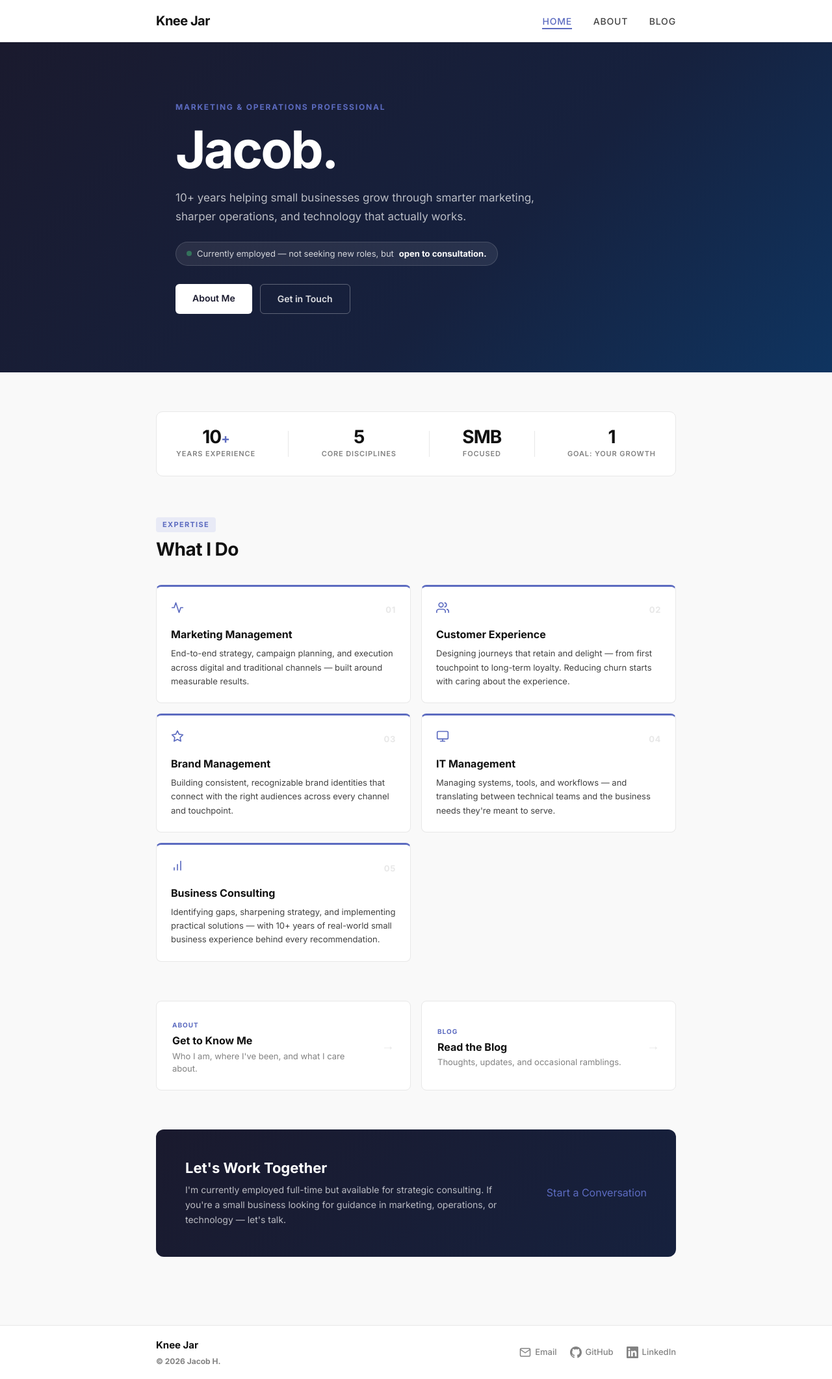
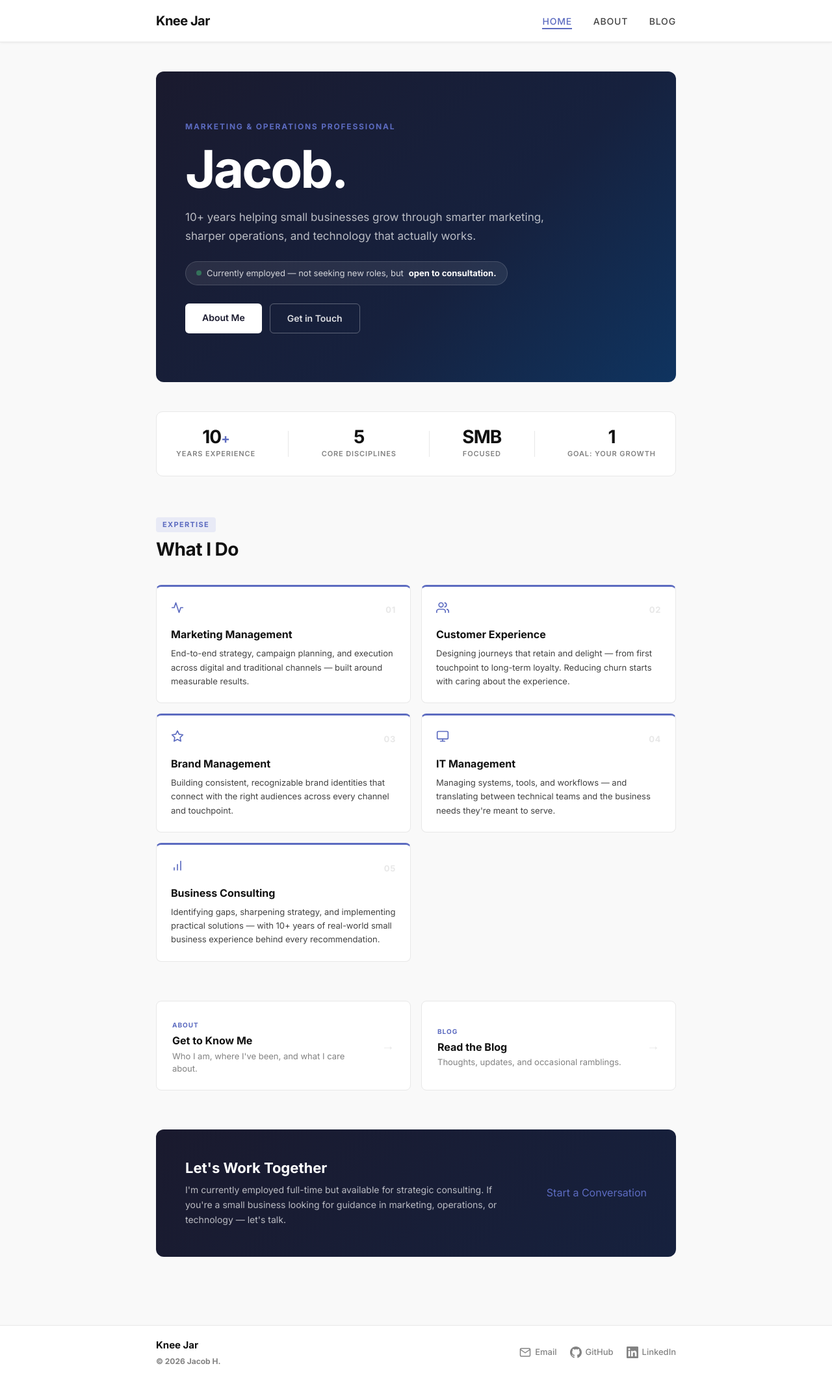
Before and after one commit to haye8277/haye8277.github.io, a Jekyll site: the page built from index.html, in a window 1280 px wide. Shown: the whole page at 65% size. Built offline with Jekyll 4.4.1, drawn with Linux system fonts in a browser that asks for light colours.

Commit message:
Fix homepage hero alignment
Replace broken full-bleed negative margin approach with
a clean contained rounded card — properly aligned with
all other page content.

Co-Authored-By: Claude Sonnet 4.6 <noreply@anthropic.com>

```diff
--- a/_sass/_layout.scss
+++ b/_sass/_layout.scss
@@ -213,7 +213,6 @@
 .page-content {
     padding: ($spacing-unit * 1.5) 0;
     min-height: calc(100vh - 160px);
-    overflow-x: hidden;
 }
 
 .page-heading {
@@ -414,22 +413,20 @@
  * Interactive Resume Homepage
  */
 
-// Hero — full-bleed dark banner
+// Hero
 .ri-hero {
     background: linear-gradient(135deg, #1a1a2e 0%, #16213e 60%, #0f3460 100%);
-    margin-left: calc(-50vw + 50%);
-    margin-right: calc(-50vw + 50%);
-    padding: ($spacing-unit * 3) calc(50vw - 50% + $spacing-unit);
-    margin-top: -($spacing-unit * 1.5);
-    margin-bottom: $spacing-unit * 2;
+    border-radius: 12px;
+    padding: ($spacing-unit * 2.5) ($spacing-unit * 1.5);
+    margin-bottom: $spacing-unit * 1.5;
 
     @include media-query($on-palm) {
-        padding: ($spacing-unit * 2) calc(50vw - 50% + $spacing-unit / 2);
+        padding: ($spacing-unit * 1.5) $spacing-unit;
     }
 }
 
 .ri-hero-inner {
-    max-width: 720px;
+    max-width: 100%;
 }
 
 .ri-eyebrow {
```
